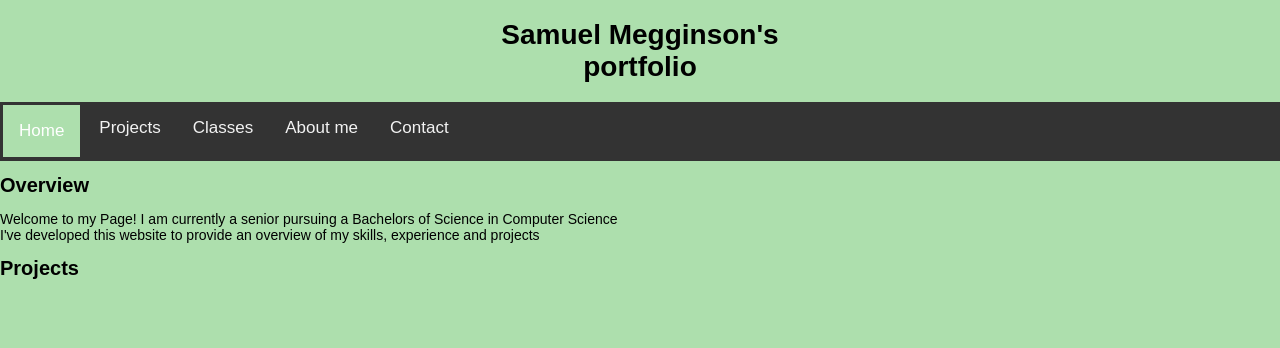
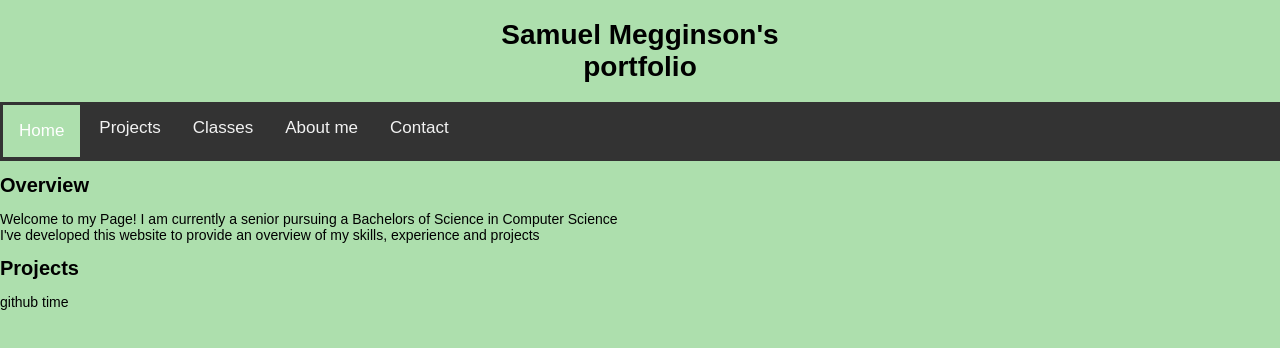
Before and after one commit to Biblioburro/PersonalWebsite, a plain HTML site: page index.html in a window 1280 px wide. Drawn offline with Linux system fonts and the light colour scheme.

Commit message:
changing from github for some testing

```diff
--- a/index.html
+++ b/index.html
@@ -28,6 +28,7 @@
 		<h1 class = "heading">Overview</h1>
 		<p>Welcome to my Page! I am currently a senior pursuing a Bachelors of Science in Computer Science<br>I've developed this website to provide an overview of my skills, experience and projects </p>
 		<h1 class = "heading">Projects</h1>
+		<p>github time</p>
 
 
 	</div>
```
